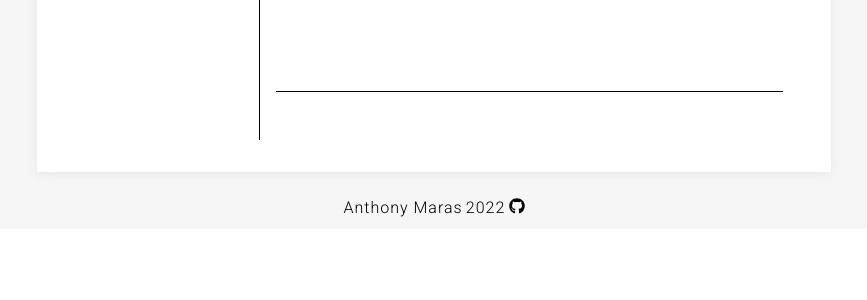
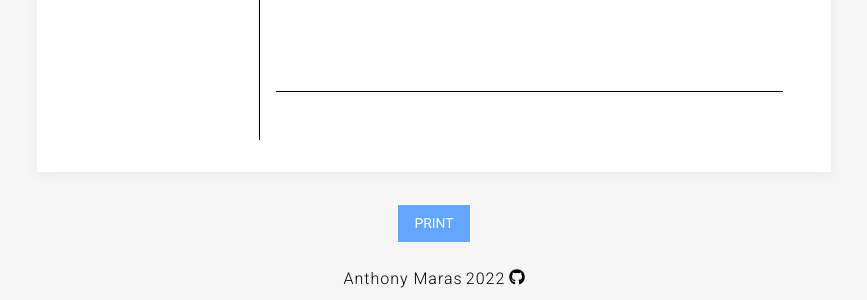
Before and after one commit to anmaras/cv-project, a React (Create React App) app: page / in a window 1280 px wide. Shown: the part 1808-2108 px from the top of the page, without its empty margins (206-1073 px from the left). Before the commit the page ends 2037 px from the top, so only its background shows below. Built offline with nearby package versions, Linux system fonts and the light colour scheme.

Commit message:
add print fn for cv component

```diff
--- a/src/App.js
+++ b/src/App.js
@@ -1,14 +1,21 @@
-import Cv from './Components/Cv/Cv';
+import { useRef } from 'react';
 import { BrowserRouter, Routes, Route } from 'react-router-dom';
+import { useReactToPrint } from 'react-to-print';
 import FormEducationList from './Components/Form/FormEducation/FormEducationList';
 import FormProExperienceList from './Components/Form/FormExperience/FormProExperienceList';
 import FormPersonalInfo from './Components/Form/FormPersonalInfo/FormPersonalInfo';
 import Form from './Components/Form/Form';
+import Cv from './Components/Cv/Cv';
 import { FaGithub } from 'react-icons/fa';
 import './index.css';
 
 function App() {
   const year = new Date().getFullYear();
+  const componentRef = useRef(null);
+  const handlePrint = useReactToPrint({
+    content: () => componentRef.current,
+  });
+
   return (
     <>
       <header>
@@ -24,7 +31,10 @@ function App() {
             </Route>
           </Routes>
         </BrowserRouter>
-        <Cv />
+        <Cv ref={componentRef} />
+        <button className={`print-btn btn-style-2`} onClick={handlePrint}>
+          PRINT
+        </button>
       </main>
       <footer>
         <h2>Anthony Maras </h2>
```
